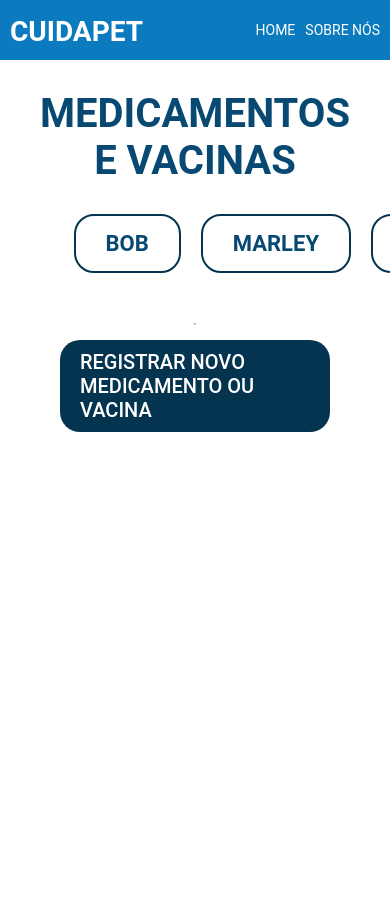
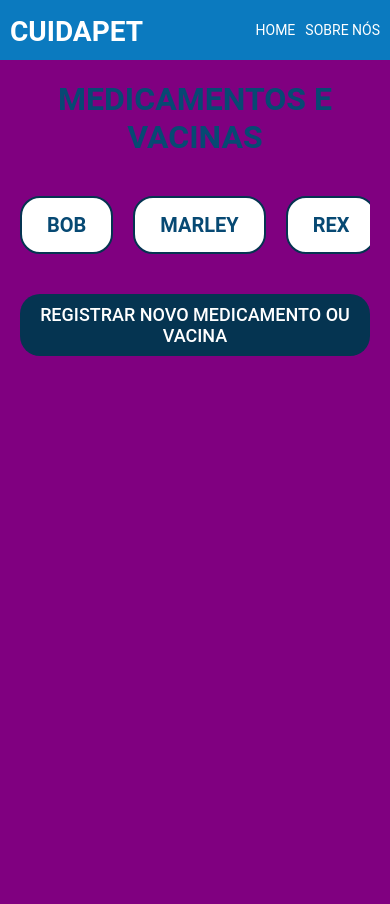
Before and after one commit to Welberth77/CuidaPet, a Python web app: template cuidapet/templates/medicamentos_e_vacinas/medicamentos_e_vacinas.html in a window 390 px wide. After the commit the page ends 356 px from the top, so only its background shows below. Run offline with Jinja, Linux system fonts and the light colour scheme; the template is opened without the code that fills it, so the values that code supplies are empty.

Commit message:
style: media querie, small - página de medicamentos e vacinas

```diff
--- a/cuidapet/static/css/pages/medicamentos_e_vacinas.css
+++ b/cuidapet/static/css/pages/medicamentos_e_vacinas.css
@@ -1,7 +1,6 @@
 /* Estilização da seção principal */
 .medicamento-e-vacina {
     width: 100vw;
-    height: 100vh;
     padding: 0 60px;
     display: flex;
     flex-direction: column;
@@ -21,14 +20,19 @@
 /* Container da lista de pets */
 .medicamento-e-vacina-container {
     display: flex;
-    flex-direction: column;
-    width: 90%;
+    flex-direction: row;
+    width: 100%;
     margin-top: 30px;
 }
 
 /* Lista de pets */
 .lista-pets {
+    width: 100%;
+    overflow-x: auto; /* scroll para o lado */
+    white-space: nowrap;  /* Não quebra linhas */
+    padding: 10px 0;
     display: flex;
+    justify-content: center;
     list-style: none;
     gap: 20px;
 }
@@ -49,6 +53,7 @@
 /* Estilo do nome do pet */
 .lista-pets li h2 {
     font-size: 22px;
+    font-weight: 600;
     color: var(--text-color-02);
 }
 
@@ -75,17 +80,19 @@
     border-radius: 20px;
     text-align: center;
     text-transform: uppercase;
-    font-size: 18px;
-    font-weight: 500;
     background-color: var(--bg-color-01);
     color: var(--text-color-01);
 }
 
 .pet-info h1 {
+    font-size: 26px;
+    font-weight: 700;
     margin-bottom: 10px;
 }
 
 .pet-info p {
+    font-size: 20px;
+    font-weight: 500;
     text-align: start;
     margin: 0 0 5px;
 }
@@ -105,10 +112,11 @@
 /* Linha divisória */
 
 .bloco-linha {
-    margin-top: 50px;
-    display: flex;
+    display: none;
+    margin-top: 10px;
     align-items: center;
     justify-content: center;
+    width: 90%;
 }
 
 .bloco-linha .linha {
@@ -120,7 +128,7 @@
 /* Botão de cadastro de novo pet */
 
 .registrar-novo-medicamento {
-    display: flex;
+    display: none;
     justify-content: center;
 }
 
@@ -128,7 +136,7 @@
     text-transform: uppercase;
     font-size: 20px;
     font-weight: 500;
-    margin: 15px 0 0;
+    margin: 30px 0 0;
     padding: 10px 20px;
     border-radius: 20px;
     color: var(--text-color-01);
@@ -140,3 +148,83 @@
     transition: 0.5s;
     background-color: var(--bg-color-02);
 }
+
+/* ==== MEDIA QUERIES ==== */
+/* ==== RESPONSIVIDADE ==== */
+
+/* Extra Small (XS) - Celular no modo retrato */
+@media (min-width: 0px) {
+    body {
+        background-color: purple;
+    }
+
+    /* Estilização da seção principal */
+    .medicamento-e-vacina {
+        padding: 0 20px;
+    }
+
+    /* Título da página */
+    .titulo-pagina {
+        font-size: 32px;
+        margin: 20px 0 0;
+    }
+
+    /* Container da lista de pets */
+    /* Lista de pets */
+    .lista-pets {
+        justify-content: start;
+    }
+    /* Estilo de cada item da lista de pets */
+    .lista-pets li {
+        padding: 15px 25px;
+    }
+
+    /* Estilo do nome do pet */
+    .lista-pets li h2 {
+        font-size: 20px;
+    }
+
+    /* Informações do pet */
+    /* Só é mostrada quando algum pet é selecionado */
+    .pet-info {
+        margin-top: 20px;
+        padding: 20px 30px;
+    }
+
+    .pet-info h1 {
+        font-size: 26px;
+        font-weight: 700;
+        margin-bottom: 10px;
+    }
+
+    .pet-info p {
+        font-size: 18px;
+        font-weight: 500;
+    }
+
+    /* Mensagem quando não há pets cadastrados */
+    .mensagem-vazia {
+        font-size: 18px;
+        font-weight: 500;
+        margin: 20px 0;
+    }
+
+    .registrar-novo-medicamento a {
+        text-align: center;
+        font-size: 18px;
+    }
+}
+
+/* Medium (M) - Tablets */
+@media (min-width: 768px) {
+    body {
+        background-color: green;
+    }
+}
+
+/* Extra large (xl): Desktop */
+@media (min-width: 1200px) {
+    body {
+        background-color: orange;
+    }
+}
--- a/cuidapet/static/js/index.js
+++ b/cuidapet/static/js/index.js
@@ -20,17 +20,12 @@ function logar() {
 }
 
 
-// PÁGINA MEUS PETS && PÁGINA BANHO E TOSA
-
-// Lista dinâmica para a lista de pets
-// Se existir pets cadastrados ele mostra o bloco
-// Se não existir pets cadastrados ele oculta a lista
 document.addEventListener("DOMContentLoaded", function () {
     const listaPets = document.querySelector(".lista-pets");
     const mensagemVazia = document.querySelector(".mensagem-vazia");
     const petInfo = document.querySelector(".pet-info");
     const linha = document.querySelector(".bloco-linha");
-    const cadastrarPet = document.querySelector(".cadastrar-novo-pet");
+    const registrarMedicamento = document.querySelector(".registrar-novo-medicamento");
 
     // Simulação de um banco de dados de pets
     const pets = {
@@ -43,11 +38,11 @@ document.addEventListener("DOMContentLoaded", function () {
     // Verifica se há pets cadastrados
     if (listaPets.children.length > 0) {
         listaPets.style.display = "flex";
-        cadastrarPet.style.display = "flex";
+        if (registrarMedicamento) registrarMedicamento.style.display = "flex";
         mensagemVazia.style.display = "none";
     } else {
         listaPets.style.display = "none";
-        cadastrarPet.style.display = "none";
+        if (registrarMedicamento) registrarMedicamento.style.display = "none";
         mensagemVazia.style.display = "block";
         linha.style.display = "block";
     }
@@ -64,7 +59,6 @@ document.addEventListener("DOMContentLoaded", function () {
             // Captura o nome do pet e exibe as informações
             const nomePet = item.textContent.trim();
             if (pets[nomePet]) {
-                // Atualiza os elementos existentes no HTML
                 document.getElementById("nome_pet").textContent = nomePet;
                 document.getElementById("idade_pet").textContent = pets[nomePet].idade;
                 document.getElementById("raca_pet").textContent = pets[nomePet].raca;
```
